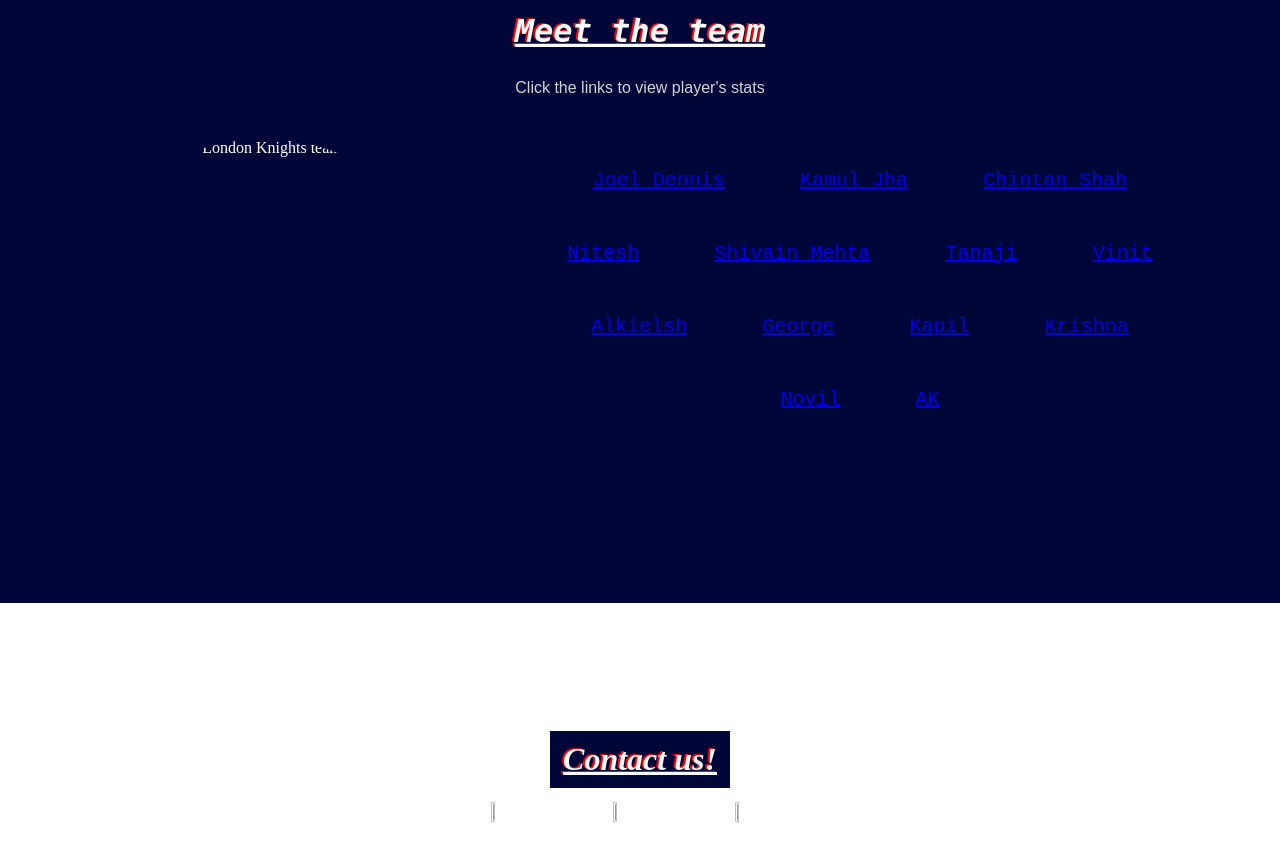
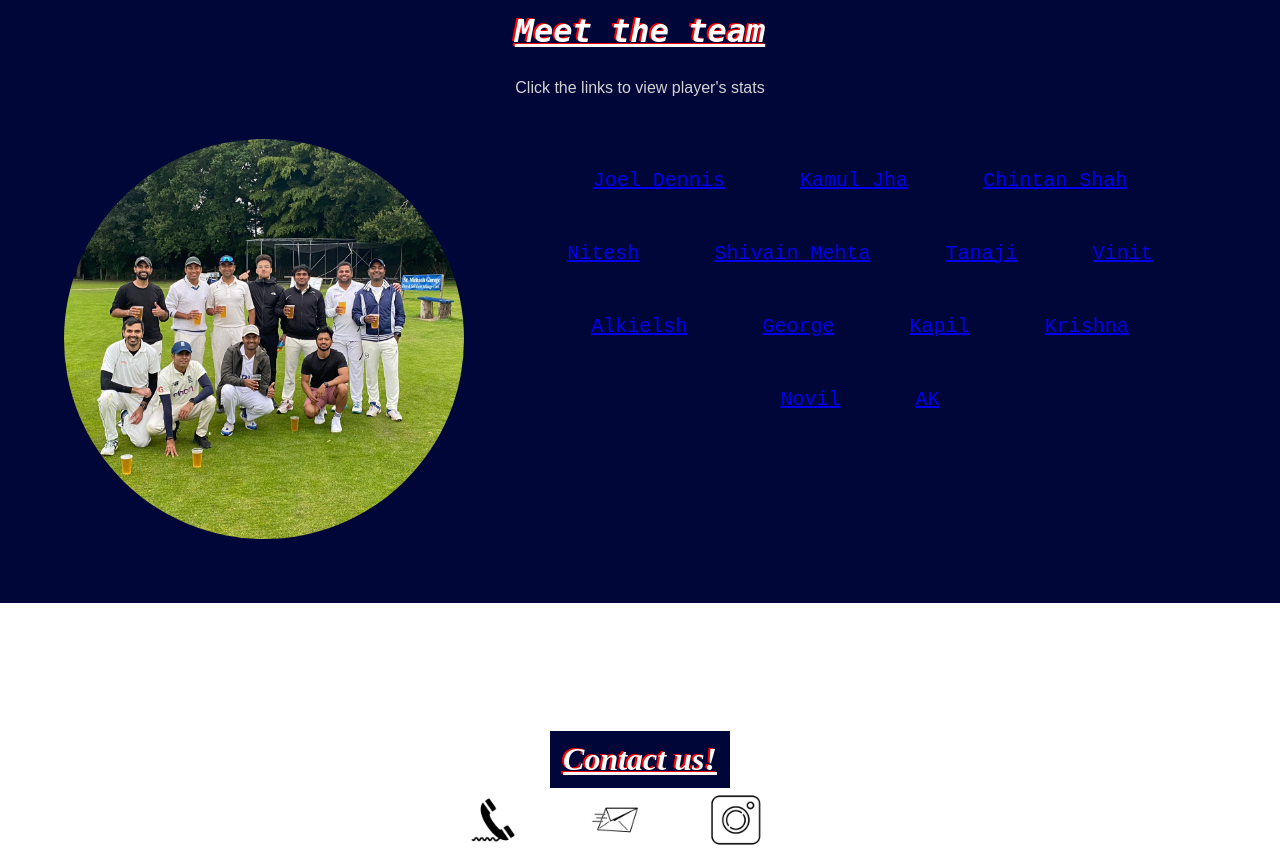
Before and after one commit to kylierosecormack/londonknights-cricketclub, a plain HTML site: page index.html in a window 1280 px wide. Shown: the part 1660-2521 px from the top of the page. Before the commit the page ends 2491 px from the top, so only its background shows below. Drawn offline with Linux system fonts and the light colour scheme.

Commit message:
Attempting to add images
Team photos + pics for contacts

```diff
--- a/index.html
+++ b/index.html
@@ -40,7 +40,7 @@
             <h2 id="teamh"><em><u>Meet the team</u></em></h2>
             <p class="subhead">Click the links to view player's stats</p>
                 <div class="players">
-                    <img class="team" src="Images/Team2.JPG" alt="London Knights team" width="600px" height="600px"/>
+                    <img class="team" src="londonknights-cricketclub/London Knights Cricket Club/Images/Team2.JPG" alt="London Knights team" width="600px" height="600px"/>
 
                     <ul>
                         <li class="players"><a href="#" target="_blank">Joel Dennis</a></li>
@@ -66,15 +66,15 @@
             <div id="social">
 
                 <div class="contact">
-                    <a href="#" target="_blank"><img src="Logo/Phone.png"/></a>
+                    <a href="#" target="_blank"><img src="londonknights-cricketclub/London Knights Cricket Club/Logo/Phone.png"/></a>
                 </div>
 
                 <div class="contact">
-                    <a href="mailto:joeldennis415@gmail.com" target="_blank"><img src="Logo/Email.png"/></a>
+                    <a href="mailto:joeldennis415@gmail.com" target="_blank"><img src="londonknights-cricketclub/London Knights Cricket Club/Logo/Email.png"/></a>
                 </div>
 
                 <div class="contact">
-                    <a href="https://www.instagram.com/londonknightscricketclub/" target="_blank"><img src="Logo/Instagram.png"/></a>
+                    <a href="https://www.instagram.com/londonknightscricketclub/" target="_blank"><img src="londonknights-cricketclub/London Knights Cricket Club/Logo/Instagram.png"/></a>
                 </div>
             </div>
     </footer>
```
